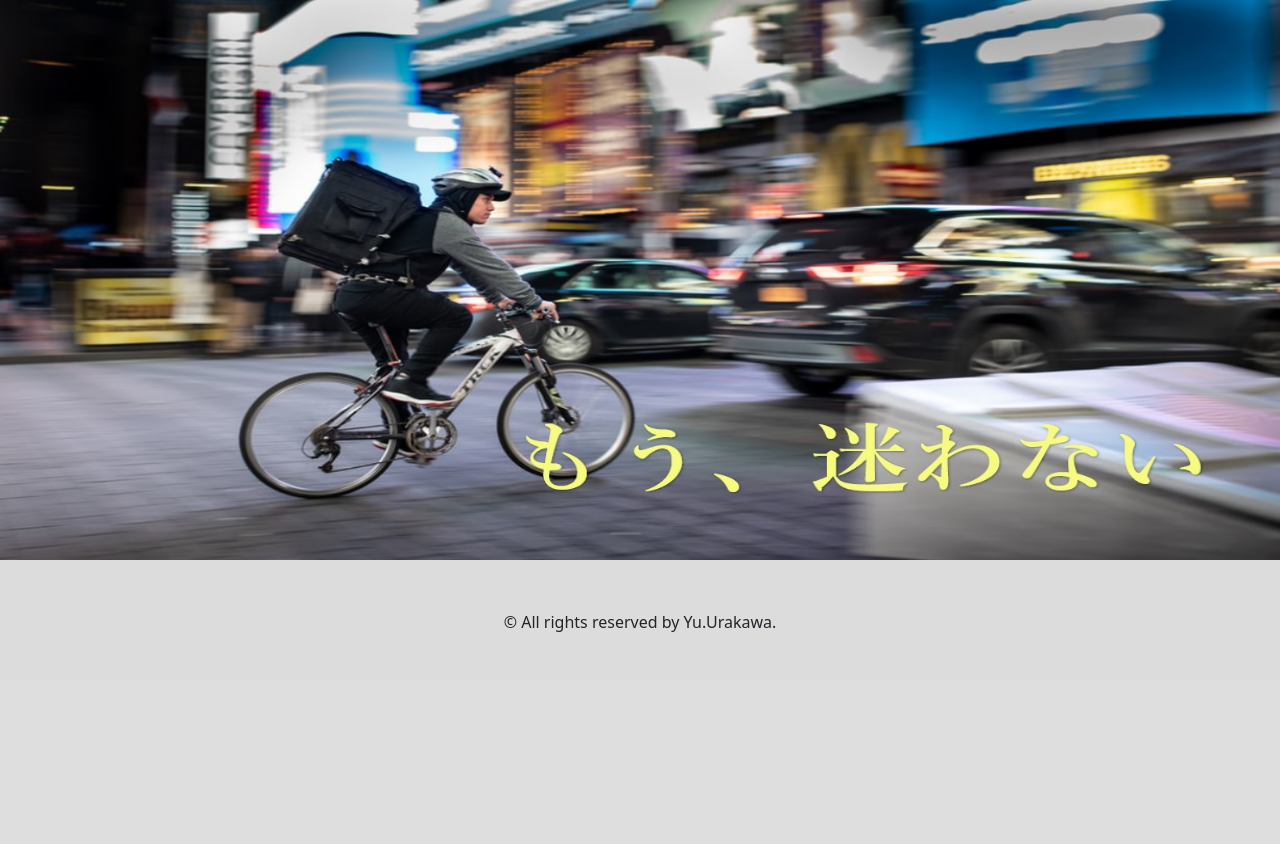
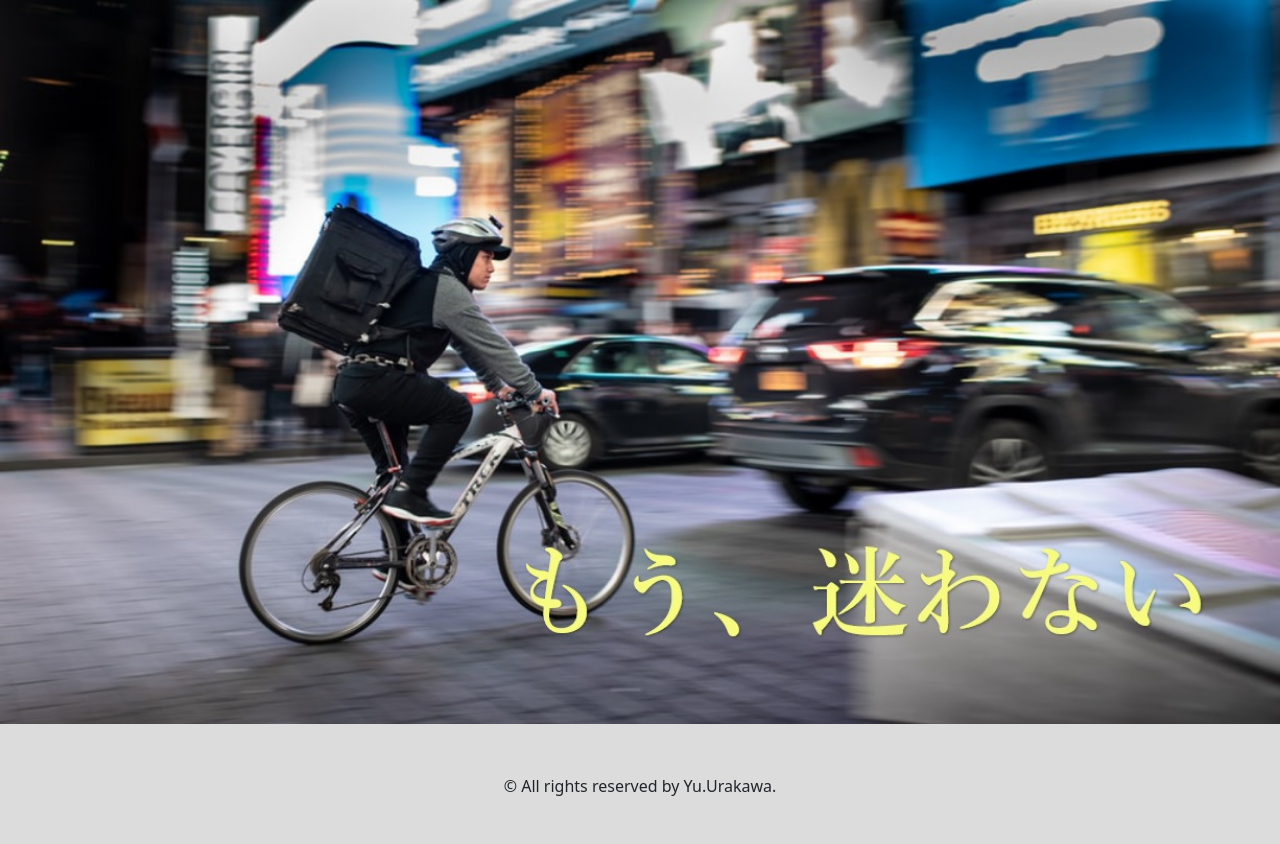
Before and after one commit to rikuzyoukurabu/rakuhai, a Rails app: page / in a window 1280 px wide. Shown: the part 132-976 px from the top of the page. Before the commit the page ends 764 px from the top, so only its background shows below. Run offline with Rails 7, Linux system fonts and the light colour scheme; style sheets or scripts are compiled from the project's sources; some libraries are stand-ins or nearby versions; some web fonts are replaced.

Commit message:
TOP修正

```diff
--- a/app/assets/stylesheets/application.scss
+++ b/app/assets/stylesheets/application.scss
@@ -35,15 +35,23 @@
   // .footer-text {
   // color: #fff;
   // }
+  .top-image{
+    img{
+      width: 100%;
+      height: 10%;
+      // 反応はしてるけど、そもそもの画像が小さいので引き延ばされない
+    }
+  }
+  // .top_image{
+  //   // text-align: center;
+  //   // object-fit: cover;
 
-  .top-image{
-    // text-align: center;
-    // width: 100%;
-    // height: 50%;
-    // object-fit: cover;
-
-    // background-image: cover;
-  }
+  //   // background-image: cover;
+  //   // img{
+  //   //   width: 100%;
+  //   //   height: 30%;
+  //   // }
+  // }
   .about_image{
     text-align: center;
     margin: 10px;
--- a/app/views/user/homes/top.html.erb
+++ b/app/views/user/homes/top.html.erb
@@ -1,4 +1,3 @@
-<div>
- <img src="/assets/top_image.jpg" class="mw-100 top_image" style="width: 100%; height: 70vh;" >
+<div class="top-image">
+ <img src="/assets/top_image.jpg" class="mw-100 top_image">
 </div>
-<!--メンターさん未解決とりあえず進める　vhだとうまくいった-->
```
